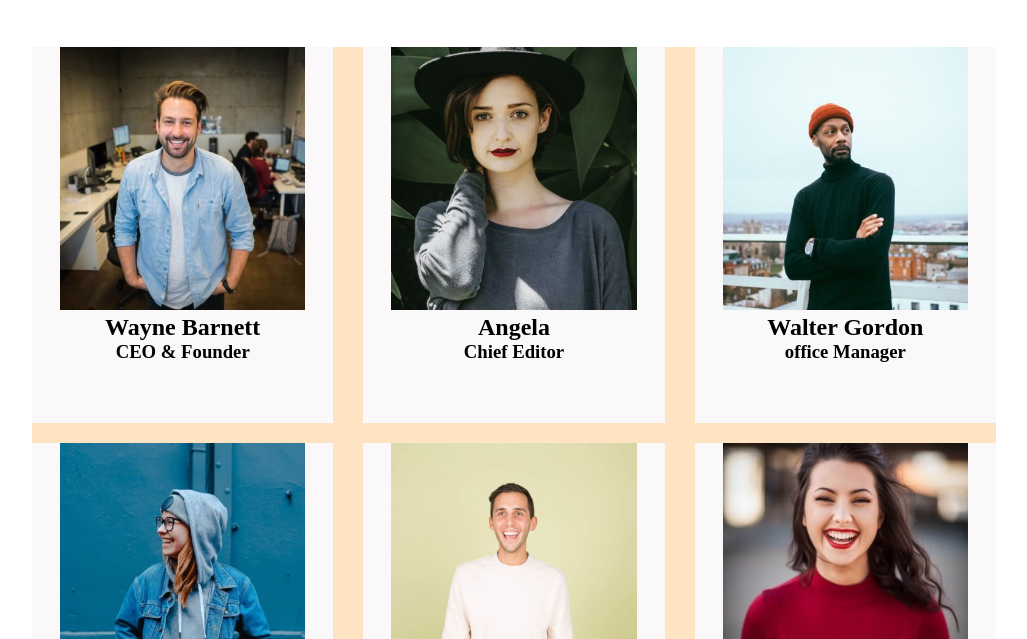
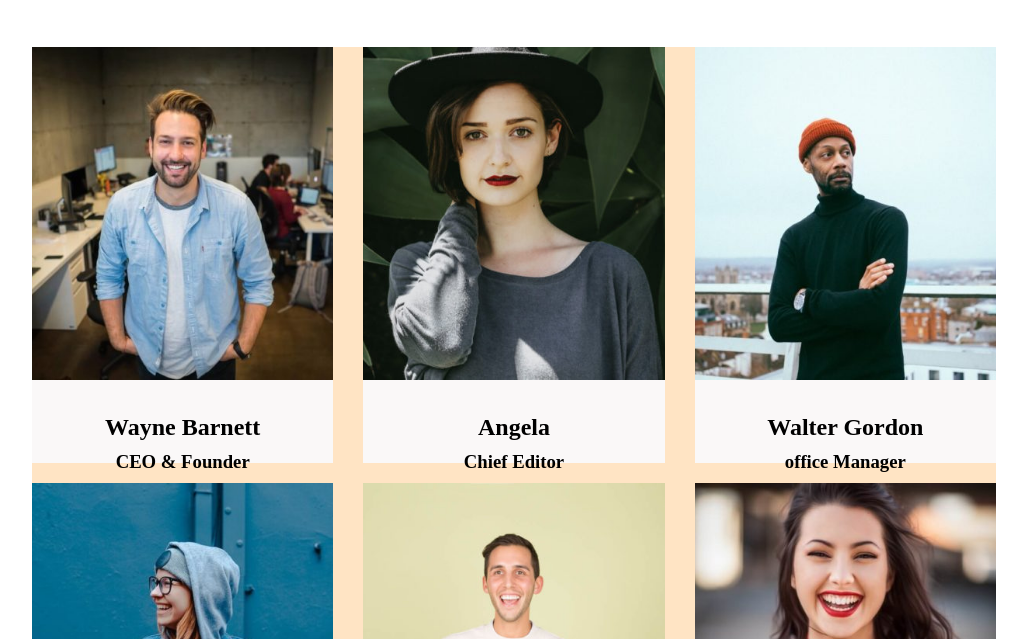
Before and after one commit to Vinctdea/js-our-team, a plain HTML site: page index.html in a window 1280 px wide. Shown: the part 161-800 px from the top of the page, without its empty margins (126-1153 px from the left). Drawn offline with Linux system fonts and the light colour scheme.

Commit message:
fix: style issue FINE ESERCIZIO

```diff
--- a/css/style.css
+++ b/css/style.css
@@ -46,7 +46,10 @@ width: calc(100% / 3 - 20px);
 
 .col img{
     width: 100%;
-    height: 70%;
-    object-fit: contain;
+    height: 80%;
+    object-fit: cover;
+}
 
+.col h2{
+    margin: 30px 0 10px 0;
 }
```
Also changed, not shown: index.html (+0 -2 lines).
